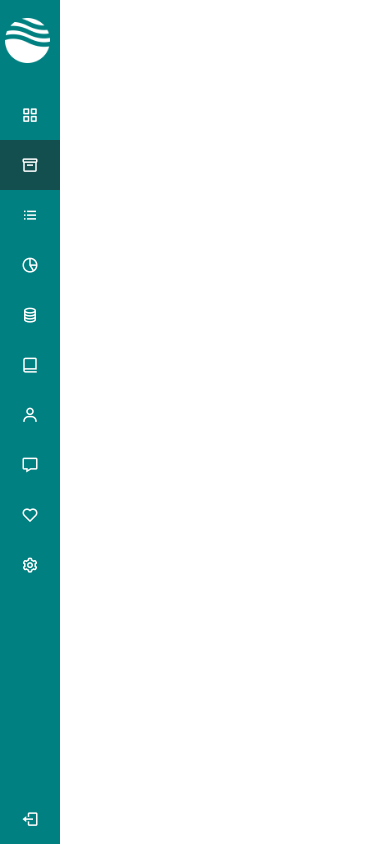
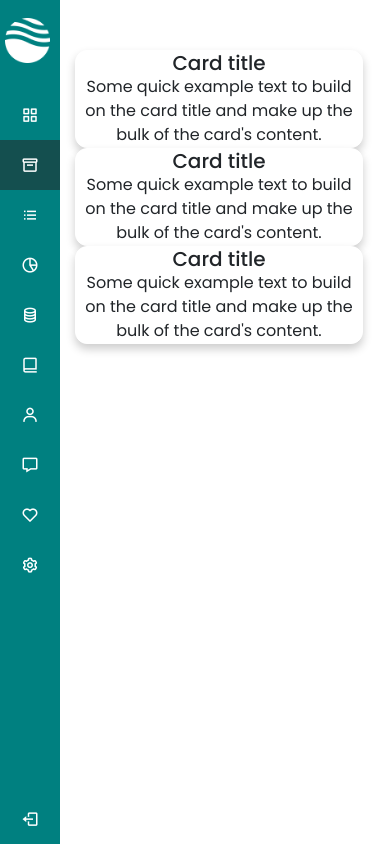
Before and after one commit to MiguelCastro9/Panksys-finance, an Angular app in the folder api-web/: page /simple-finance in a window 390 px wide. Built offline with nearby package versions, Linux system fonts and the light colour scheme.

Commit message:
settings

```diff
--- a/api-web/src/app/dashboard/dashboard.component.css
+++ b/api-web/src/app/dashboard/dashboard.component.css
@@ -7,11 +7,6 @@
   font-family: 'Poppins', sans-serif;
 }
 
-/* SIDEBAR */
-
-.sidebar .nav-links li a:hover {
-  background: #144f4f;
-}
 /* SECTION */
 
 .section {
--- a/api-web/src/app/dashboard/dashboard.component.html
+++ b/api-web/src/app/dashboard/dashboard.component.html
@@ -4,24 +4,18 @@
       <div class="col">
         <div class="card" style="width: 18rem;">
           <div class="card-body">
-            <h5 class="card-title">Card title</h5>
-            <p class="card-text">Some quick example text to build on the card title and make up the bulk of the card's content.</p>
+            <h5 class="card-title">Total Finances</h5>
+
+
           </div>
         </div>
       </div>
       <div class="col">
         <div class="card" style="width: 18rem;">
           <div class="card-body">
-            <h5 class="card-title">Card title</h5>
-            <p class="card-text">Some quick example text to build on the card title and make up the bulk of the card's content.</p>
-          </div>
-        </div>
-      </div>
-      <div class="col">
-        <div class="card" style="width: 18rem;">
-          <div class="card-body">
-            <h5 class="card-title">Card title</h5>
-            <p class="card-text">Some quick example text to build on the card title and make up the bulk of the card's content.</p>
+            <h5 class="card-title">Monthly finances</h5>
+
+
           </div>
         </div>
       </div>
--- a/api-web/src/app/simple-finance/simple-finance.component.css
+++ b/api-web/src/app/simple-finance/simple-finance.component.css
@@ -0,0 +1,164 @@
+@import url('https://fonts.googleapis.com/css2?family=Poppins:wght@200;300;400;500;600;700&display=swap');
+
+* {
+  margin: 0;
+  padding: 0;
+  box-sizing: border-box;
+  font-family: 'Poppins', sans-serif;
+}
+
+/* SECTION */
+
+.section {
+  margin-top: 50px;
+  margin-left: 300px;
+  transition: all 0.5s ease;
+}
+
+.card {
+  border-radius: 12px;
+  border-color: #fff;
+  box-shadow: 0 5px 10px rgba(0, 0, 0, 0.2);
+}
+
+/* RESPONSIVE */
+
+@media (max-width: 1240px) {
+  .sidebar {
+    width: 60px;
+  }
+
+  .sidebar.active {
+    width: 220px;
+  }
+
+  .logo-name {
+    display: none;
+  }
+}
+
+@media (max-width: 1150px) {
+  .sidebar {
+    width: 60px;
+  }
+
+  .sidebar.active {
+    width: 220px;
+  }
+
+  .section {
+    margin-left: 100px;
+  }
+
+  .logo-name {
+    display: none;
+  }
+}
+
+@media (max-width: 1000px) {
+  .sidebar {
+    width: 60px;
+  }
+
+  .sidebar.active {
+    width: 220px;
+  }
+
+  .section {
+    margin-left: 130px;
+  }
+
+  .logo-name {
+    display: none;
+  }
+}
+
+@media (max-width: 700px) {
+  .sidebar {
+    width: 60px;
+  }
+
+  .sidebar.active {
+    width: 220px;
+  }
+
+  .section {
+    margin-left: 180px;
+  }
+
+  .logo-name {
+    display: none;
+  }
+}
+
+@media (max-width: 550px) {
+  .sidebar {
+    width: 60px;
+  }
+
+  .sidebar.active {
+    width: 220px;
+  }
+
+  .section {
+    margin-left: 140px;
+  }
+
+  .logo-name {
+    display: none;
+  }
+}
+
+@media (max-width: 450px) {
+  .sidebar {
+    width: 60px;
+  }
+
+  .sidebar.active {
+    width: 220px;
+  }
+
+  .section {
+    margin-left: 90px;
+  }
+
+  .logo-name {
+    display: none;
+  }
+}
+
+@media (max-width: 390px) {
+  .sidebar {
+    width: 60px;
+  }
+
+  .sidebar.active {
+    width: 220px;
+  }
+
+  .section {
+    margin-left: 75px;
+  }
+
+  .logo-name {
+    display: none;
+  }
+}
+
+@media (max-width: 360px) {
+  .sidebar {
+    width: 60px;
+  }
+
+  .sidebar.active {
+    width: 220px;
+  }
+
+  .section {
+    margin-left: 65px;
+  }
+
+  .logo-name {
+    display: none;
+  }
+}
--- a/api-web/src/app/simple-finance/simple-finance.component.html
+++ b/api-web/src/app/simple-finance/simple-finance.component.html
@@ -0,0 +1,30 @@
+<section class="section">
+  <div class="container text-center">
+    <div class="row">
+      <div class="col">
+        <div class="card" style="width: 18rem;">
+          <div class="card-body">
+            <h5 class="card-title">Card title</h5>
+            <p class="card-text">Some quick example text to build on the card title and make up the bulk of the card's content.</p>
+          </div>
+        </div>
+      </div>
+      <div class="col">
+        <div class="card" style="width: 18rem;">
+          <div class="card-body">
+            <h5 class="card-title">Card title</h5>
+            <p class="card-text">Some quick example text to build on the card title and make up the bulk of the card's content.</p>
+          </div>
+        </div>
+      </div>
+      <div class="col">
+        <div class="card" style="width: 18rem;">
+          <div class="card-body">
+            <h5 class="card-title">Card title</h5>
+            <p class="card-text">Some quick example text to build on the card title and make up the bulk of the card's content.</p>
+          </div>
+        </div>
+      </div>
+    </div>
+  </div>
+</section>
```
